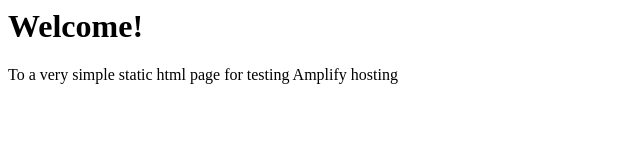
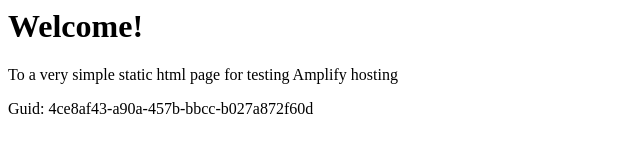
Before and after one commit to aws-aemilia-syd/Github-PR-Commit-Integration-Test-DoNotTouch-GitH-MJCD6L4M-v1-prod-ap-southeast-2, a website: page src/index.html in a window 1280 px wide. Shown: the whole page, without its empty margins (0-640 px from the left). Drawn offline with Linux system fonts and the light colour scheme.

Commit message:
commit from integ tests

```diff
--- a/src/index.html
+++ b/src/index.html
@@ -1,3 +1,5 @@
+
+
 <html lang="en">
 
 <head>
@@ -10,6 +12,6 @@
 <body>
     <h1>Welcome!</h1>
     <p>To a very simple static html page for testing Amplify hosting</p>
-</body>
+    <p>Guid: 4ce8af43-a90a-457b-bbcc-b027a872f60d</p></body>
 
 </html>
```
